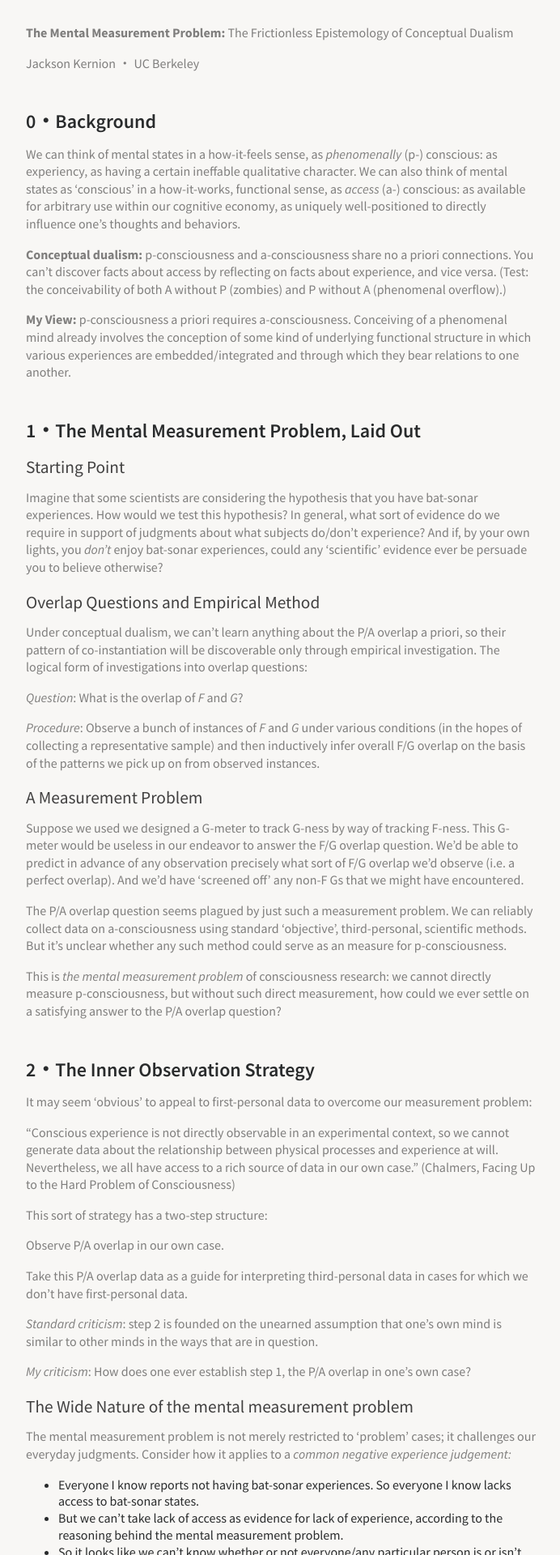
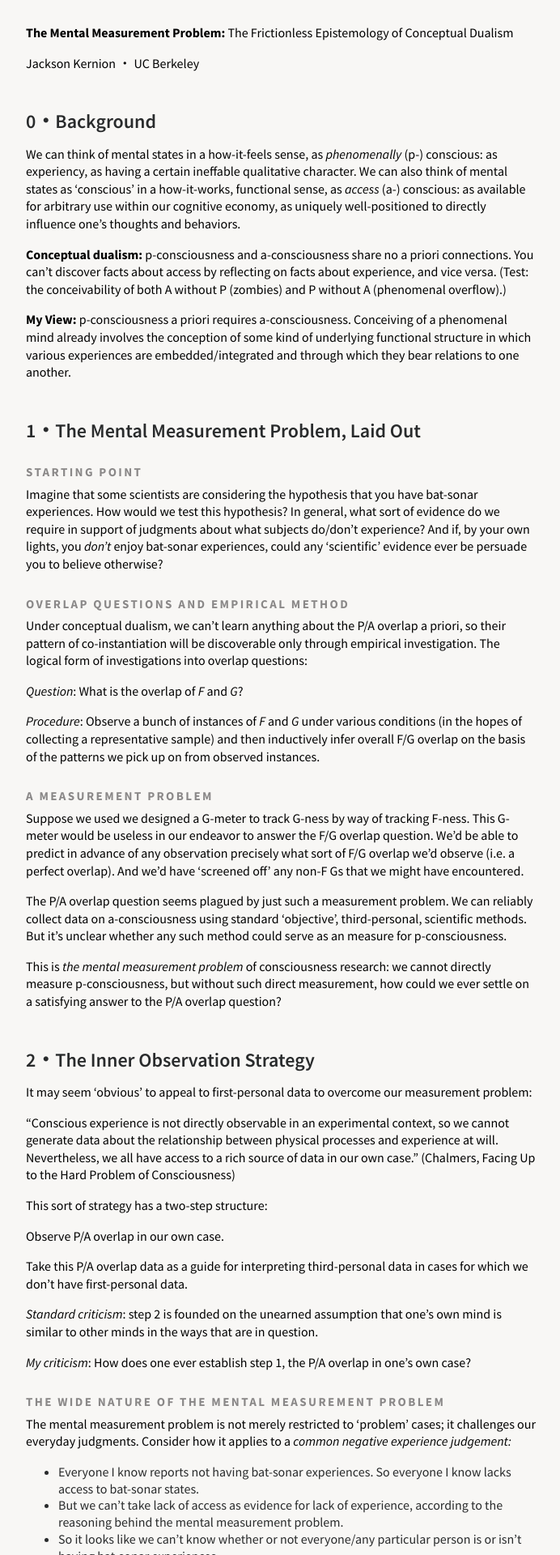
Before and after one commit to jacksonkernion/jacksonkernion.github.io, a Jekyll site: the page built from mental-measurement-handout.md, in a window 1280 px wide. Shown: the top 1920 px of the page at 81% size, without its empty margins (293-985 px from the left). Built offline with Jekyll 4.4.1, drawn with Linux system fonts in a browser that asks for light colours; nearby versions of some CDN libraries.

```diff
--- a/_layouts/post.html
+++ b/_layouts/post.html
@@ -47,7 +47,7 @@
 <body>
 
 
-<div class="main container">
+<div class="main container post">
 
 
 
--- a/assets/stylesheets/style.css
+++ b/assets/stylesheets/style.css
@@ -57,6 +57,10 @@ p{
 	font-size: 12pt;
 	color: #7F7E7D;
 	line-height: 1.35;
+}
+
+.post p{
+	color: black;
 }
 
 /* Links: Option 1
--- a/mental-measurement-handout.md
+++ b/mental-measurement-handout.md
@@ -21,11 +21,11 @@ another.
 
 # 1・The Mental Measurement Problem, Laid Out
 
-## Starting Point
+### Starting Point
 
 Imagine that some scientists are considering the hypothesis that you have bat-sonar experiences. How would we test this hypothesis? In general, what sort of evidence do we require in support of judgments about what subjects do/don’t experience? And if, by your own lights, you *don’t* enjoy bat-sonar experiences, could any ‘scientific’ evidence ever be persuade you to believe otherwise?
 
-## Overlap Questions and Empirical Method
+### Overlap Questions and Empirical Method
 
 Under conceptual dualism, we can’t learn anything about the P/A overlap
 a priori, so their pattern of co-instantiation will be discoverable only
@@ -36,7 +36,7 @@ overlap questions:
 
 *Procedure*: Observe a bunch of instances of *F* and *G* under various conditions (in the hopes of collecting a representative sample) and then inductively infer overall F/G overlap on the basis of the patterns we pick up on from observed instances.
 
-## A Measurement Problem
+### A Measurement Problem
 
 Suppose we used we designed a G-meter to track G-ness by way of tracking F-ness. This G-meter would be useless in our endeavor to answer the F/G
 overlap question. We’d be able to predict in advance of any observation
@@ -74,7 +74,7 @@ question.
 *My criticism*: How does one ever establish step 1, the P/A overlap in
 one’s own case?
 
-## The Wide Nature of the mental measurement problem
+### The Wide Nature of the mental measurement problem
 
 The mental measurement problem is not merely restricted to ‘problem’
 cases; it challenges our everyday judgments. Consider how it applies to
@@ -94,7 +94,7 @@ observation of our own experience is also called into question for
 precisely the same reasons it calls into question experience judgments
 in ‘problem’ cases.
 
-## Objections and Replies
+### Objections and Replies
 
 **Acquaintance objection:** Perception/observation may require a
 two-step process where we need to ‘interpret’ data from the senses. But
@@ -126,7 +126,7 @@ the info, not even given a chance. So it’s hard to find anything
 ‘irrational’ about not knowing that you’re having experiences that are
 unknowable.
 
-**3・Background Assumption Strategy**
+# 3・Background Assumption Strategy
 
 (I’m mostly skipping this for this presentation, but I’ll mention it
 here in case people want to discuss it.)
```
